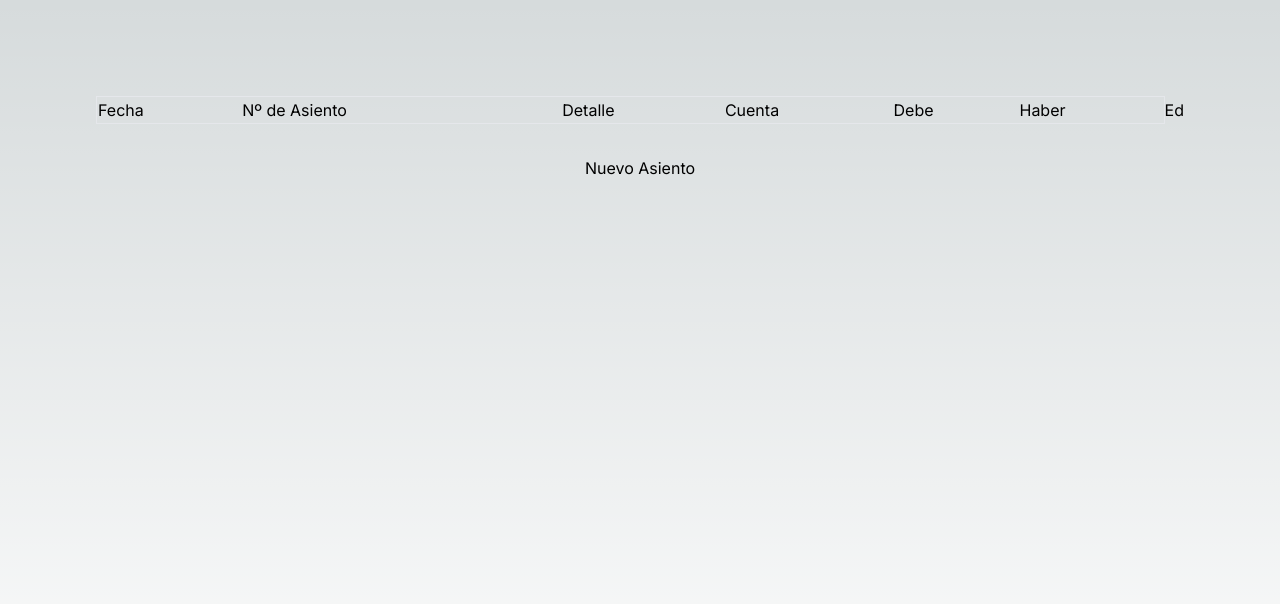
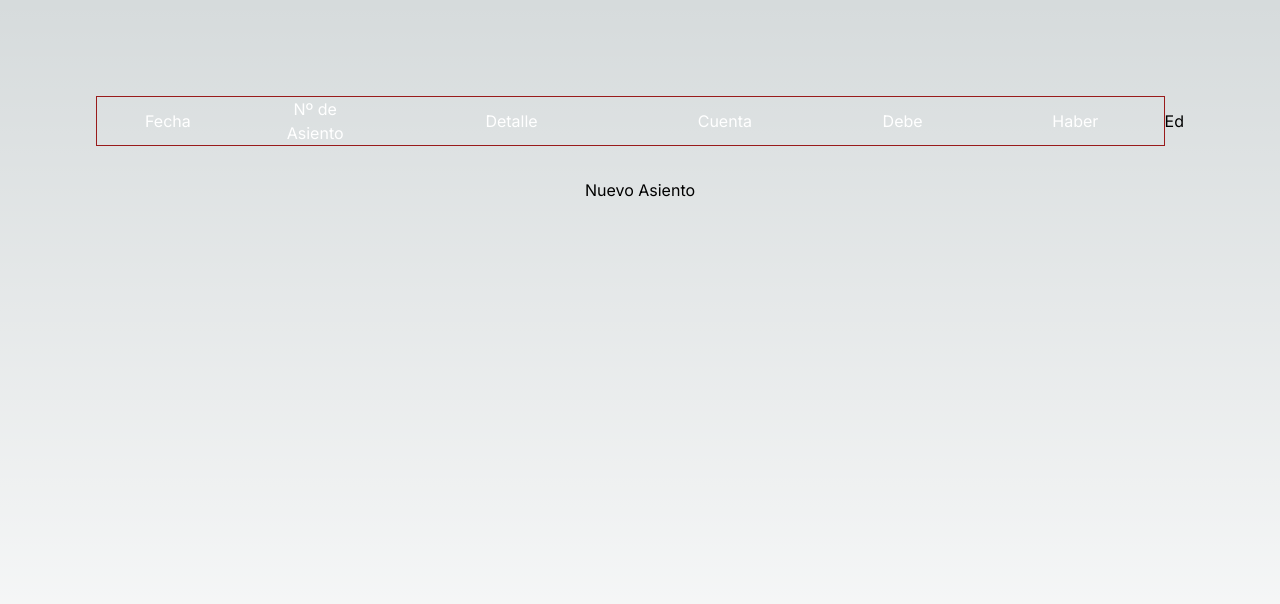
Before and after one commit to ferutizi/contabilidad-libros, a Next.js app: page / in a window 1280 px wide. Shown: the top 604 px of the page. Built offline with nearby package versions, Linux system fonts and the light colour scheme.

Commit message:
table styles

```diff
--- a/src/app/components/Tabla.tsx
+++ b/src/app/components/Tabla.tsx
@@ -6,36 +6,42 @@ interface TablaProps {
 
 export default function tabla({tabla}: TablaProps ) {
   return(
-    <table className="w-full border">
-    <thead>
+    <table className="w-full border text-white">
+      <thead className="border border-red-800 text-center">
         <tr>
-        <td>Fecha</td>
-        <td>Nº de Asiento</td>
-        <td>Detalle</td>
-        <td>Cuenta</td>
-        <td>Debe</td>
-        <td>Haber</td>
+          <td className="w-24 px-12">Fecha</td>
+          <td className="w-12 px-12">Nº de Asiento</td>
+          <td className="w-60 px-12">Detalle</td>
+          <td className=" px-12">Cuenta</td>
+          <td className=" px-12">Debe</td>
+          <td className=" px-12">Haber</td>
         </tr>
       </thead>
-    <tbody>
+      <tbody className="">
         {
           tabla.map(e =>
             <>
-            <tr className="text-white">
+              <tr className="bg-stone-950">
                 <td>{e.fecha}</td>
-              <td>{e.id}</td>
+                <td className="text-center">{e.id}</td>
                 <td>{e.detalle}</td>
+                <td></td>
+                <td></td>
+                <td></td>
               </tr>
                 {e.registros.map(e => (
-                <tr className="text-white">
+                  <tr className="border-b border-b-stone-900">
                     <td></td>
                     <td></td>
                     <td></td>
                     <td>{e.cuenta}</td>
-                  <td>{e.debe}</td>
-                  <td>{e.haber}</td>
+                    <td className="text-end border border-x-stone-900 border-y-0">$ {e.debe}</td>
+                    <td className="text-end">$ {e.haber}</td>
                   </tr>
                 ))}
+              <tr className="flex justify-center items-center ">
+                <button className="bg-stone-900 w-full">Editar Asiento</button>
+              </tr>
           </>
           )
         }
--- a/src/app/globals.css
+++ b/src/app/globals.css
@@ -26,6 +26,14 @@ body {
     rgb(var(--background-start-rgb));
 }
 
+td {
+  padding: 0 1rem;
+}
+
+table {
+  border-collapse: collapse;
+}
+
 @layer utilities {
   .text-balance {
     text-wrap: balance;
```
Lines whose indentation alone changed are shown as unchanged.
